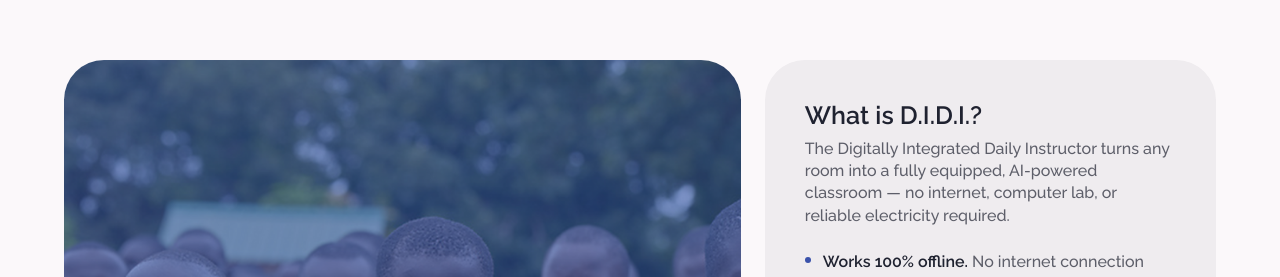
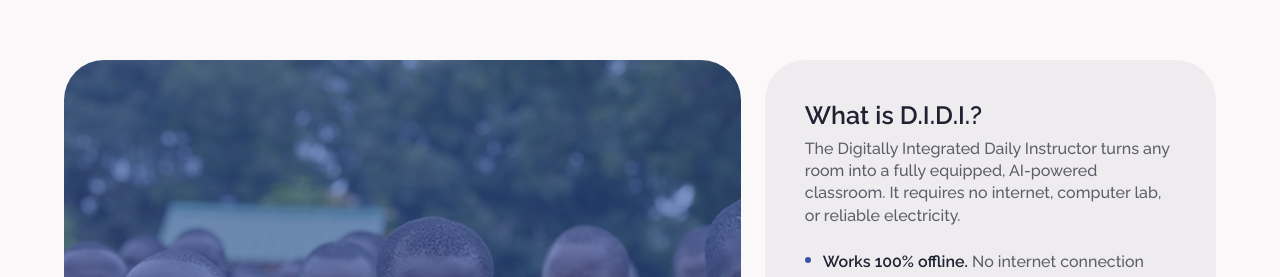
Before and after one commit to letallgirls/letallgirls-lp, a React (Vite) app: page / in a window 1280 px wide. Shown: the part 1680-1957 px from the top of the page. Built offline with nearby package versions, Linux system fonts and the light colour scheme.

Commit message:
fix: remove em dash

```diff
--- a/src/components/home/DidiExplainer.tsx
+++ b/src/components/home/DidiExplainer.tsx
@@ -24,7 +24,7 @@ export function DidiExplainer() {
         <h2 className="text-20 md:text-25 text-night mb-2">What is D.I.D.I.?</h2>
         <p className="text-16 text-night/70 mb-6">
           The Digitally Integrated Daily Instructor turns any room into a fully equipped,
-          AI-powered classroom &mdash; no internet, computer lab, or reliable electricity required.
+          AI-powered classroom. It requires no internet, computer lab, or reliable electricity.
         </p>
         <ul className="flex flex-col gap-3">
           {CAPABILITIES.map((item) => (
--- a/src/components/layout/Footer.tsx
+++ b/src/components/layout/Footer.tsx
@@ -7,7 +7,7 @@ export function Footer() {
     <footer className="bg-brave-extra text-cloud-light">
       <div className="mx-auto max-w-6xl px-4 py-10 text-center">
         <small className="text-sm opacity-75">
-          &copy; {year}, <Link to="/" className="hover:underline">LetAllGirls</Link> — a registered 501(c)(3) nonprofit
+          &copy; {year}, <Link to="/" className="hover:underline">LetAllGirls</Link>, a registered 501(c)(3) nonprofit
         </small>
       </div>
     </footer>
```
